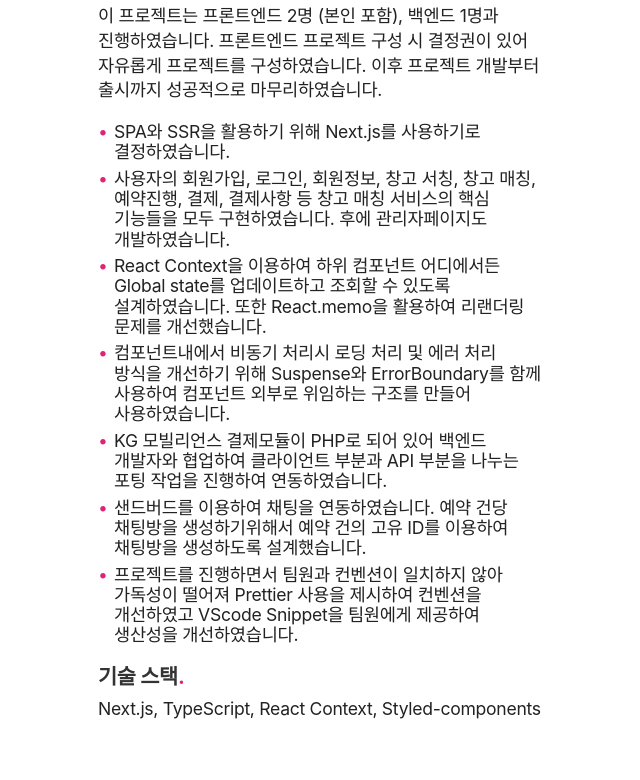
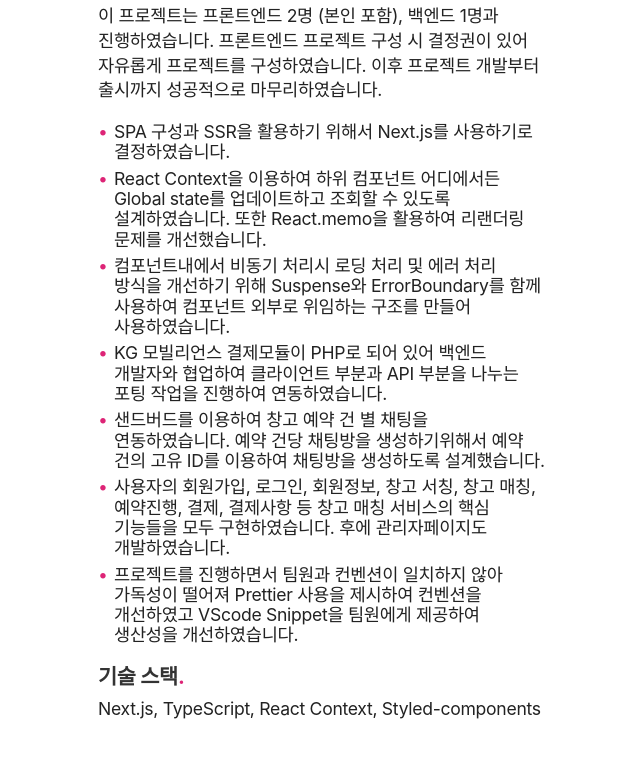
Before and after one commit to choejoonkyung/portfolio, a website built with Parcel: page src/index.html in a window 1280 px wide. Shown: the part 1681-2461 px from the top of the page, without its empty margins (462-1102 px from the left). Built offline with nearby package versions, Linux system fonts and the light colour scheme; a web font is replaced by a local one.

Commit message:
일부 문구 수정

```diff
--- a/src/index.html
+++ b/src/index.html
@@ -183,12 +183,8 @@
 
               <ul>
                 <li>
-                  SPA와 SSR을 활용하기 위해 Next.js를 사용하기로 결정하였습니다.
-                </li>
-                <li>
-                  사용자의 회원가입, 로그인, 회원정보, 창고 서칭, 창고 매칭,
-                  예약진행, 결제, 결제사항 등 창고 매칭 서비스의 핵심 기능들을
-                  모두 구현하였습니다. 후에 관리자페이지도 개발하였습니다.
+                  SPA 구성과 SSR을 활용하기 위해서 Next.js를 사용하기로
+                  결정하였습니다.
                 </li>
                 <li>
                   React Context을 이용하여 하위 컴포넌트 어디에서든 Global
@@ -206,9 +202,14 @@
                   진행하여 연동하였습니다.
                 </li>
                 <li>
-                  샌드버드를 이용하여 채팅을 연동하였습니다. 예약 건당 채팅방을
-                  생성하기위해서 예약 건의 고유 ID를 이용하여 채팅방을
-                  생성하도록 설계했습니다.
+                  샌드버드를 이용하여 창고 예약 건 별 채팅을 연동하였습니다.
+                  예약 건당 채팅방을 생성하기위해서 예약 건의 고유 ID를 이용하여
+                  채팅방을 생성하도록 설계했습니다.
+                </li>
+                <li>
+                  사용자의 회원가입, 로그인, 회원정보, 창고 서칭, 창고 매칭,
+                  예약진행, 결제, 결제사항 등 창고 매칭 서비스의 핵심 기능들을
+                  모두 구현하였습니다. 후에 관리자페이지도 개발하였습니다.
                 </li>
                 <li>
                   프로젝트를 진행하면서 팀원과 컨벤션이 일치하지 않아 가독성이
@@ -417,10 +418,10 @@
           <h3>백엔드<span class="period-mark">.</span></h3>
           <ul>
             <li>
-              Apache, mariadb를 이용한 기본적인 웹 서버 구성이 가능합니다.
+              Apache, mariadb를 이용하여 기초적인 웹 서버 구성이 가능합니다.
             </li>
             <li>
-              PHP, node.js(express)를 이용한 기본적인 API 작성이 가능합니다.
+              PHP, node.js(express)를 이용한 기초적인 API 작성이 가능합니다.
             </li>
           </ul>
         </div>
```
